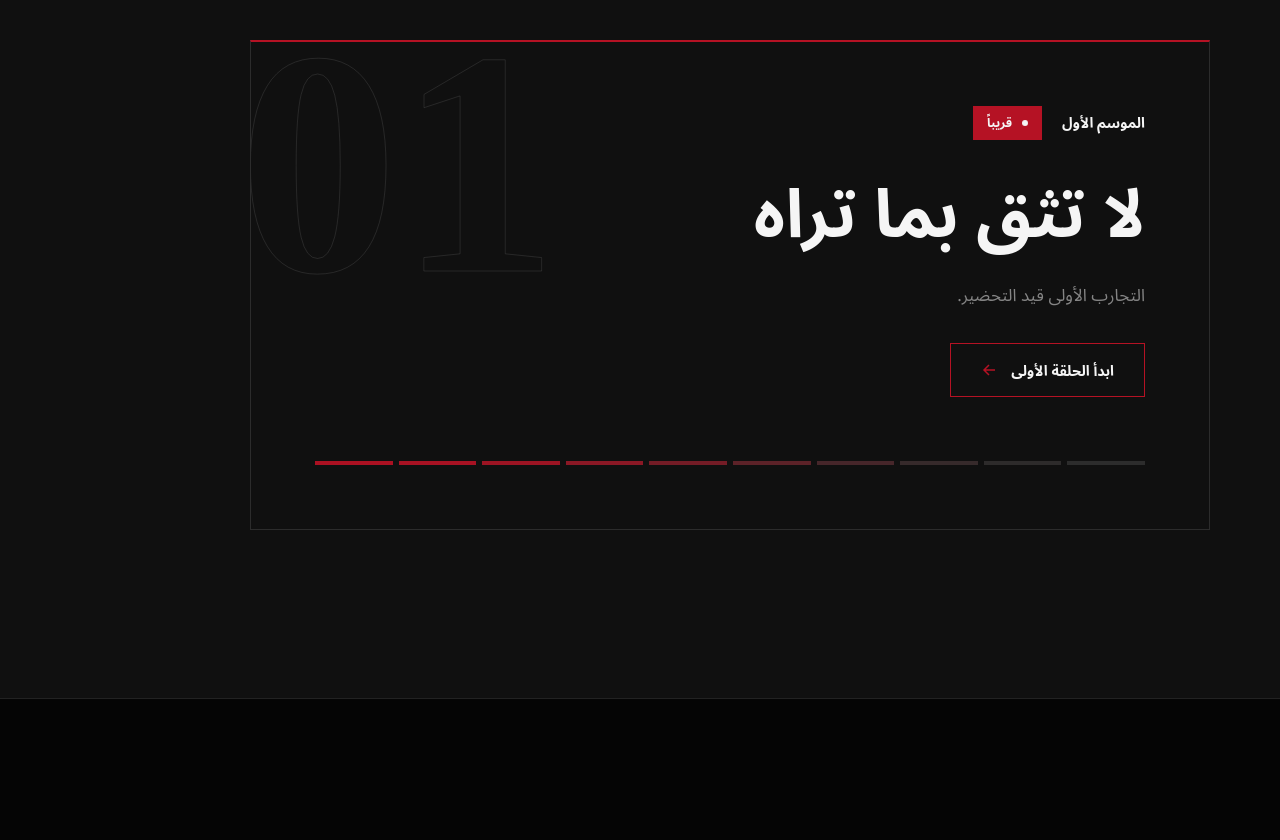
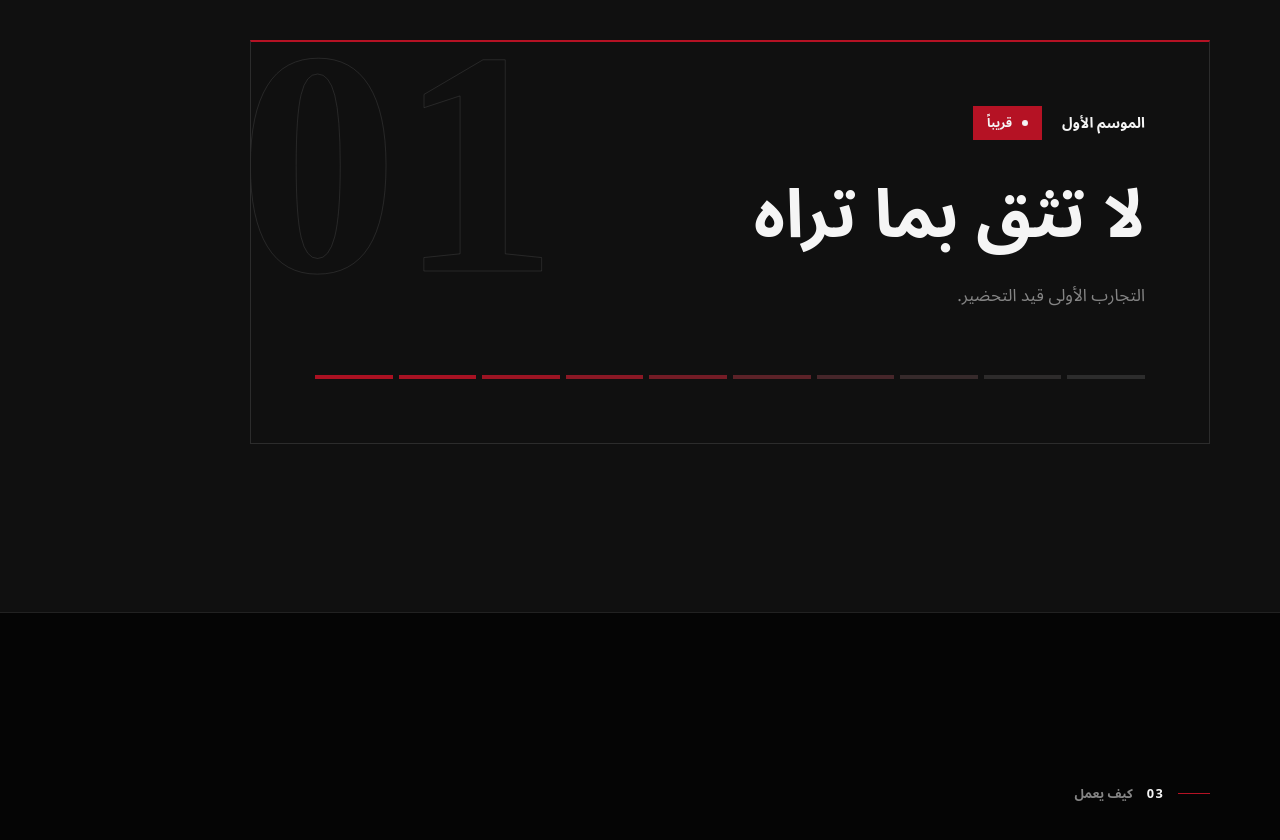
Before and after one commit to matiinjabaar/your-mind, a plain HTML site: page index.html in a window 1280 px wide. Shown: the part 1824-2664 px from the top of the page. Drawn offline with Linux system fonts and the light colour scheme.

Commit message:
Update index.html

```diff
--- a/index.html
+++ b/index.html
@@ -321,18 +321,6 @@ html[lang="en"] .lead { line-height: 1.65; }
 .season-title { position: relative; font-size: clamp(2.1rem, 8.6vw, 4.2rem); text-wrap: balance; max-width: 16ch; }
 html[lang="en"] .season-title { max-width: 14ch; }
 .season-desc { position: relative; margin-top: 24px; max-width: 38ch; color: var(--gray); }
-.season-cta {
-  position: relative; display: inline-flex; align-items: center; justify-content: center; gap: 14px;
-  min-height: 54px; margin-top: 32px; padding: 0 30px;
-  border: 1px solid var(--red); color: var(--fg);
-  font-size: .9rem; font-weight: 800; letter-spacing: calc(.22em * var(--ts)); text-transform: uppercase;
-  transition: background .35s;
-}
-.season-cta svg { width: 16px; height: 16px; color: var(--red); transition: transform .35s var(--ease), color .35s; }
-html[dir="rtl"] .season-cta svg { transform: scaleX(-1); }
-.season-cta:hover { background: var(--red); }
-.season-cta:hover svg { color: var(--fg); }
-.season-cta:active { transform: scale(.98); }
 .slots { position: relative; display: flex; gap: 6px; margin-top: clamp(36px, 7vw, 64px); }
 .slots li { flex: 1; height: 4px; background: rgba(var(--fg-rgb), .12); animation: slot 3.2s ease-in-out infinite; animation-delay: calc(var(--i) * .18s); }
 @keyframes slot { 0%, 100% { background: rgba(var(--fg-rgb), .12); } 50% { background: rgba(var(--red-rgb), .95); } }
@@ -550,10 +538,6 @@ html[dir="rtl"] .footer-credit { text-align: right; }
         </div>
         <h3 class="season-title display" id="s1-title" data-i18n="season.title">لا تثق بما تراه</h3>
         <p class="season-desc" data-i18n="season.desc">التجارب الأولى قيد التحضير.</p>
-        <a class="season-cta" href="episode-01.html">
-          <span data-i18n="season.cta">ابدأ الحلقة الأولى</span>
-          <svg viewBox="0 0 16 16" fill="none" stroke="currentColor" stroke-width="1.5" aria-hidden="true" focusable="false"><path d="M2 8h11M8 3l5 5-5 5"/></svg>
-        </a>
         <ul class="slots" aria-hidden="true">
           <li style="--i:0"></li><li style="--i:1"></li><li style="--i:2"></li><li style="--i:3"></li><li style="--i:4"></li>
           <li style="--i:5"></li><li style="--i:6"></li><li style="--i:7"></li><li style="--i:8"></li><li style="--i:9"></li>
@@ -683,7 +667,6 @@ html[dir="rtl"] .footer-credit { text-align: right; }
       'season.status': 'قريباً',
       'season.title': 'لا تثق بما تراه',
       'season.desc': 'التجارب الأولى قيد التحضير.',
-      'season.cta': 'ابدأ الحلقة الأولى',
       'how.eyebrow': 'كيف يعمل',
       'how.title': 'شاهد. اختر. اكتشف.',
       'step1.title': 'شاهد',
@@ -734,7 +717,6 @@ html[dir="rtl"] .footer-credit { text-align: right; }
       'season.status': 'ل نێزیك',
       'season.title': 'باوەری ب وی نەکە یێ تو دبینی',
       'season.desc': 'ئەزمونێا ئێکێ ل ژێر دروستکرنێیە',
-      'season.cta': 'دەستپێکرنا بەشا ئێکێ', // REVIEW: Kurdish text written without a native reviewer
       'how.eyebrow': 'چاوا کار دکەت',
       'how.title': 'ببینە. هەلبژێرە. بدۆزە.',
       'step1.title': 'ببینە',
@@ -785,7 +767,6 @@ html[dir="rtl"] .footer-credit { text-align: right; }
       'season.status': 'COMING SOON',
       'season.title': 'DON’T TRUST WHAT YOU SEE',
       'season.desc': 'The first experiments are being prepared.',
-      'season.cta': 'START EPISODE 01',
       'how.eyebrow': 'HOW IT WORKS',
       'how.title': 'WATCH. CHOOSE. DISCOVER.',
       'step1.title': 'WATCH',
```
